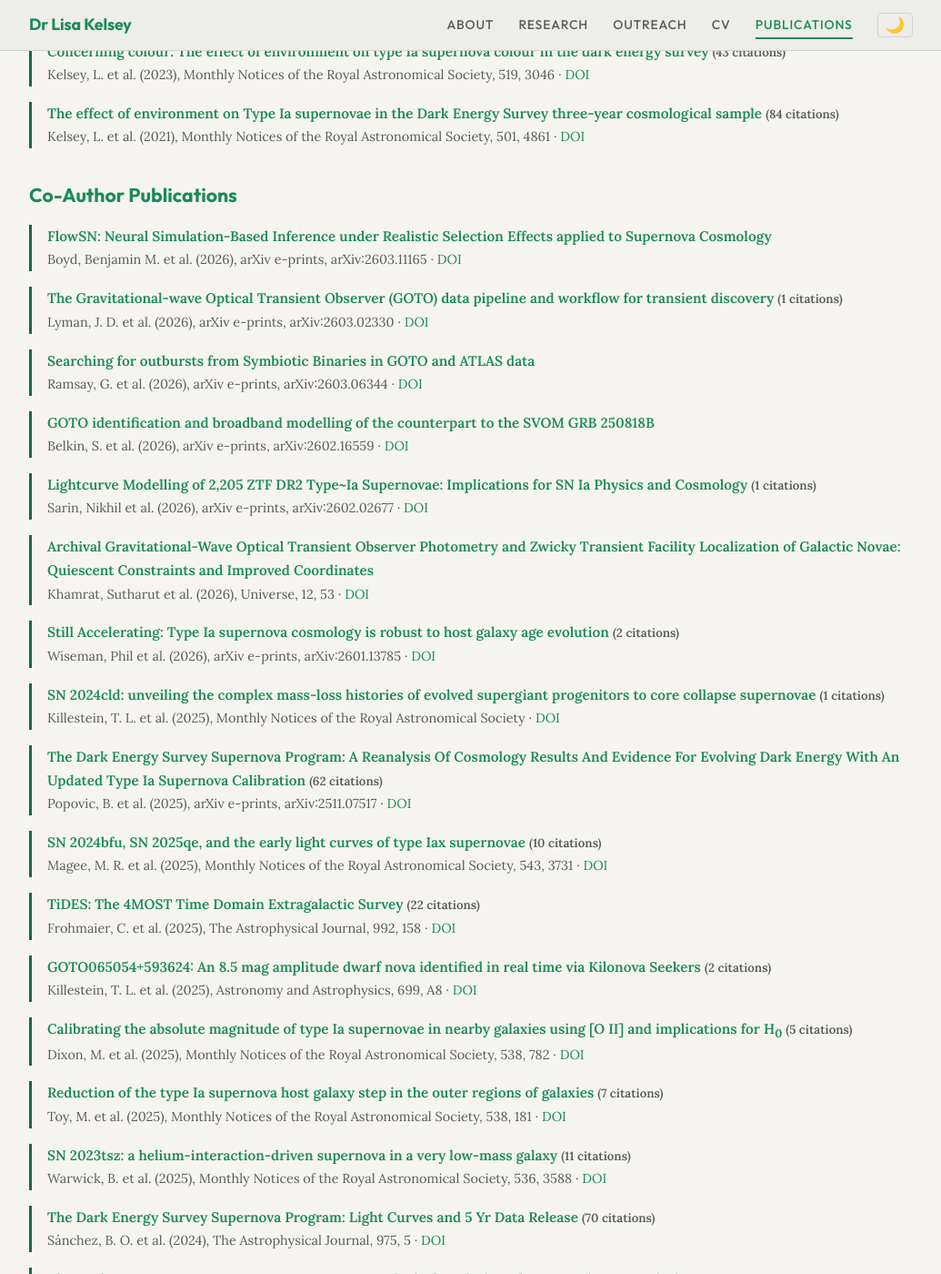
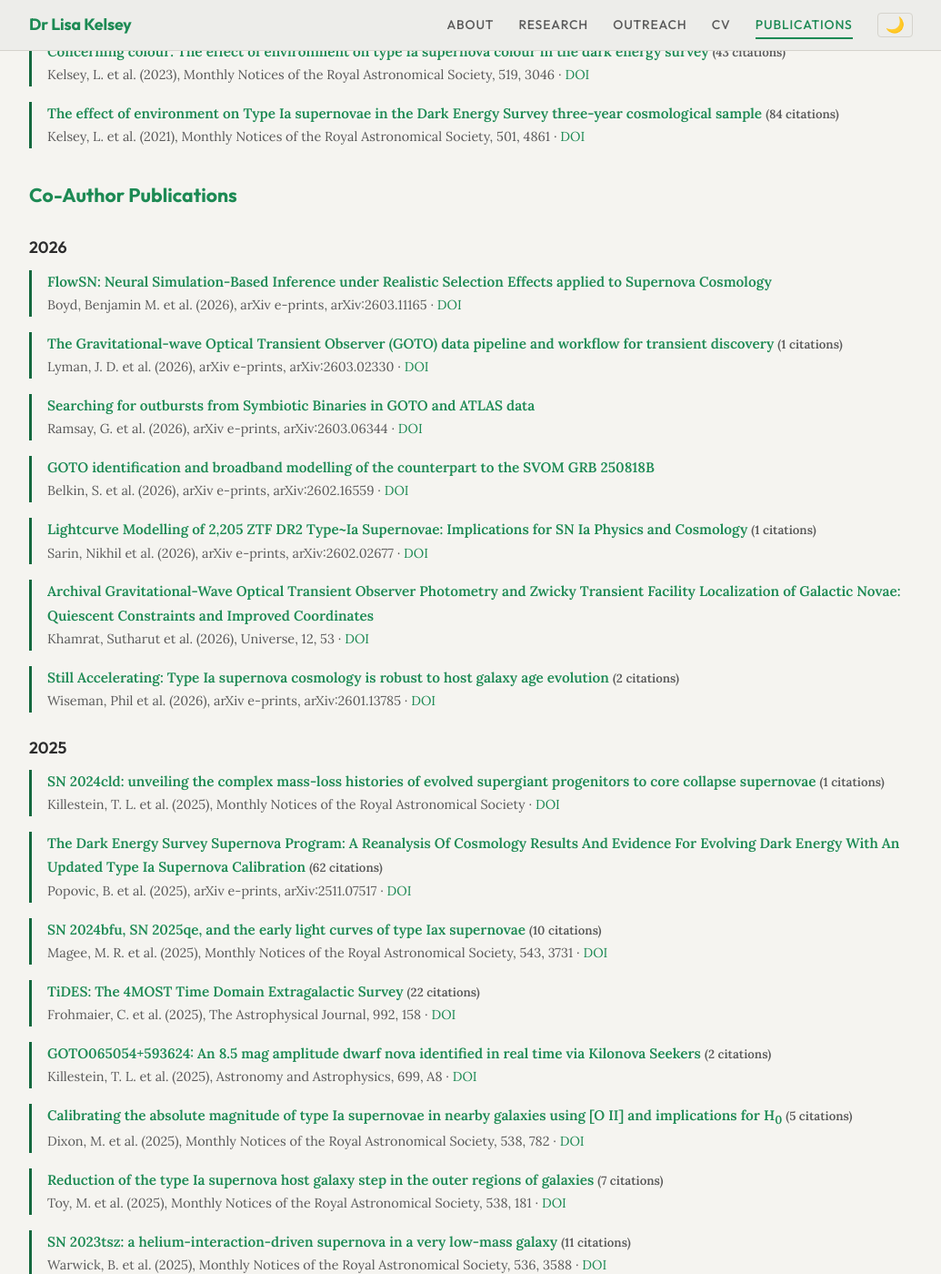
Before and after one commit to LKelsey/LKelsey.github.io, a Jekyll site: the page built from publications.md, in a window 1280 px wide and 1400 px high, scrolled down 330 px. Shown: the whole window at 91% size, without its empty margins (122-1157 px from the left). Built offline with Jekyll 4.4.1, drawn with Linux system fonts in a browser that asks for light colours.

Commit message:
Add section for Joint First-Author Publications

```diff
--- a/publications.md
+++ b/publications.md
@@ -18,13 +18,32 @@
 </div>
 {% endfor %}
 
-{% if site.data.publications.coauthor.size > 0 %}
-## Co-Author Publications
+{% if site.data.publications.joint_first_author.size > 0 %}
+## Joint First-Author Publications
 
-{% for pub in site.data.publications.coauthor %}
+{% for pub in site.data.publications.joint_first_author %}
 <div class="pub-item">
   <div class="pub-title"><a href="{{ pub.url }}">{{ pub.title }}</a>{% if pub.citations > 0 %} <span style="font-size:0.78rem;color:var(--color-text-light);">({{ pub.citations }} citations)</span>{% endif %}</div>
   <div class="pub-authors">{{ pub.authors }} ({{ pub.year }}), {{ pub.journal }}{% if pub.doi %} · <a href="{{ pub.doi }}">DOI</a>{% endif %}</div>
 </div>
 {% endfor %}
 {% endif %}
+
+{% if site.data.publications.coauthor.size > 0 %}
+## Co-Author Publications
+
+{% assign current_year = "" %}
+{% for pub in site.data.publications.coauthor %}
+{% assign pub_year = pub.year | append: "" %}
+{% if pub_year != current_year %}
+{% assign current_year = pub_year %}
+
+### {{ current_year }}
+
+{% endif %}
+<div class="pub-item">
+  <div class="pub-title"><a href="{{ pub.url }}">{{ pub.title }}</a>{% if pub.citations > 0 %} <span style="font-size:0.78rem;color:var(--color-text-light);">({{ pub.citations }} citations)</span>{% endif %}</div>
+  <div class="pub-authors">{{ pub.authors }} ({{ pub.year }}), {{ pub.journal }}{% if pub.doi %} · <a href="{{ pub.doi }}">DOI</a>{% endif %}</div>
+</div>
+{% endfor %}
+{% endif %}
```
